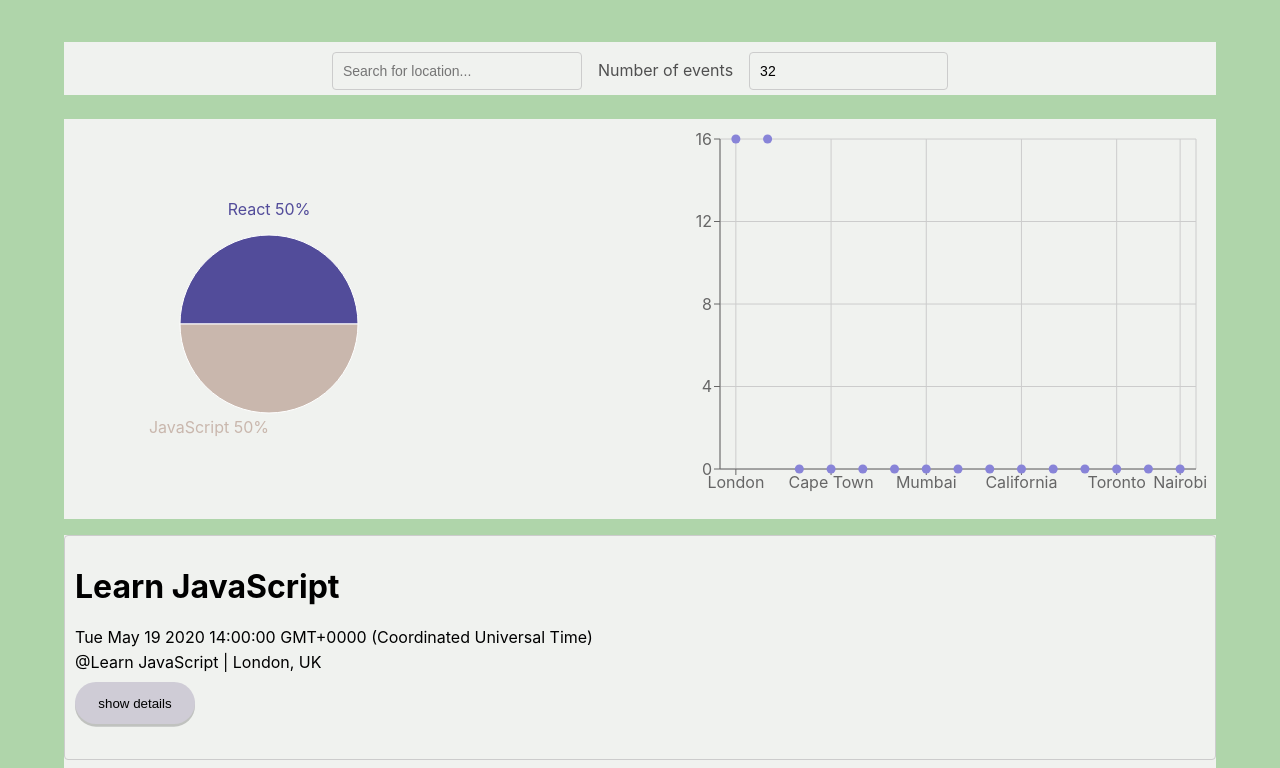
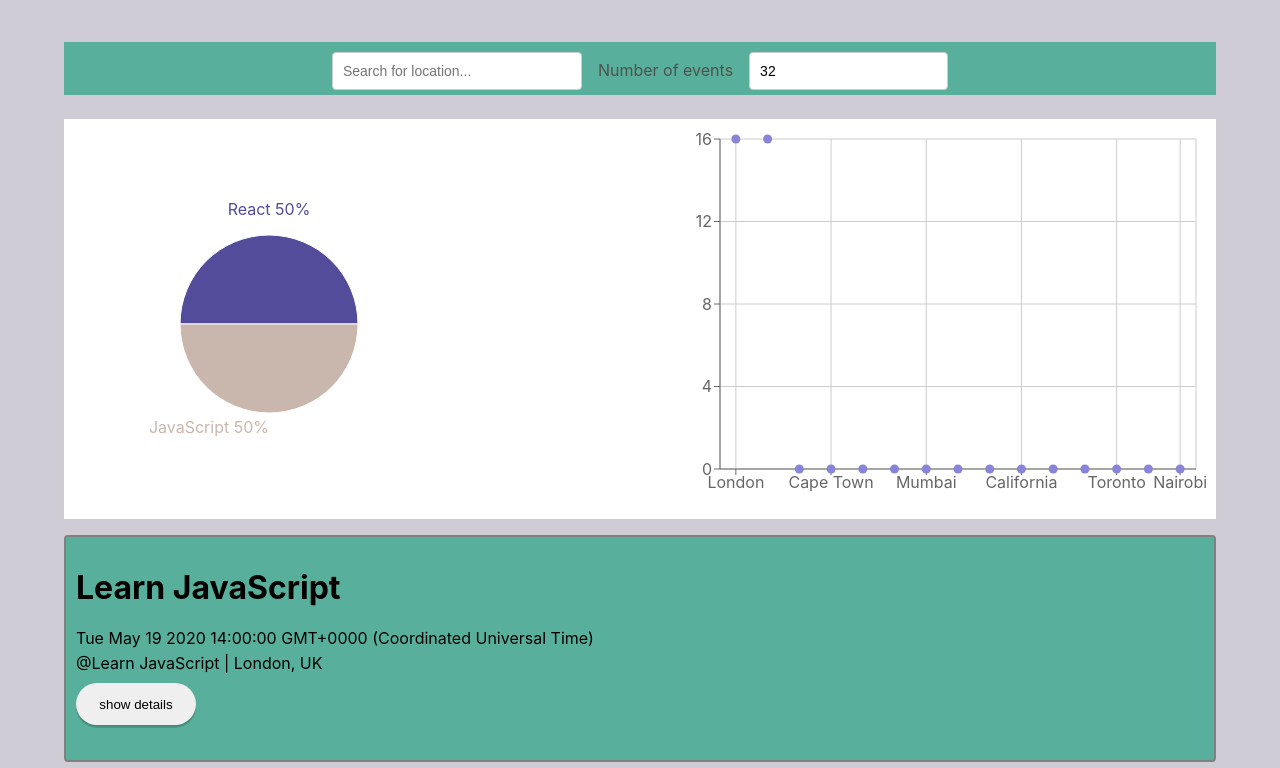
Before and after one commit to RemanBalak/MeetUp, a React (Create React App) app: page / in a window 1280 px wide. Shown: the top 768 px of the page. Built offline with nearby package versions, Linux system fonts and the light colour scheme; what atatus-spa would draw is missing.

Commit message:
Finished CSS styling of page

```diff
--- a/src/App.css
+++ b/src/App.css
@@ -2,12 +2,11 @@
 .App {
   text-align: center;
   padding: 2% 5%;
-  background-color: #afd5aa;
+  background-color: #cfccd6;
 }
 
 .App * {
   box-sizing: border-box;
-  background-color: #f0f2ef;
 }
 
 .filters {
@@ -16,6 +15,7 @@
   margin-top: 16px;
   margin-bottom: 24px;
   align-items: flex-end;
+  background-color: #58b09c;
 }
 
 ul {
@@ -93,6 +93,10 @@ input[type='number'] {
   border: 1px solid #ccc;
   border-radius: 4px;
   position: relative;
+  border-style: solid;
+  border-width: 2px;
+  border-color: grey;
+  background-color: #58b09c;
 }
 
 .details-btn {
@@ -102,7 +106,7 @@ input[type='number'] {
   box-shadow: 0 0.2em hsla(0, 0%, 0%, 20%);
   width: 120px;
   cursor: pointer;
-  background-color: #cfccd6;
+
   margin-top: 5px;
 }
 .details-btn:hover {
@@ -156,6 +160,7 @@ input[type='number'] {
 .data-vis-wrapper .recharts-responsive-container {
   min-width: 100%;
   display: flex;
+  background-color: white;
 }
 .recharts-surface {
   overflow: visible;
```
